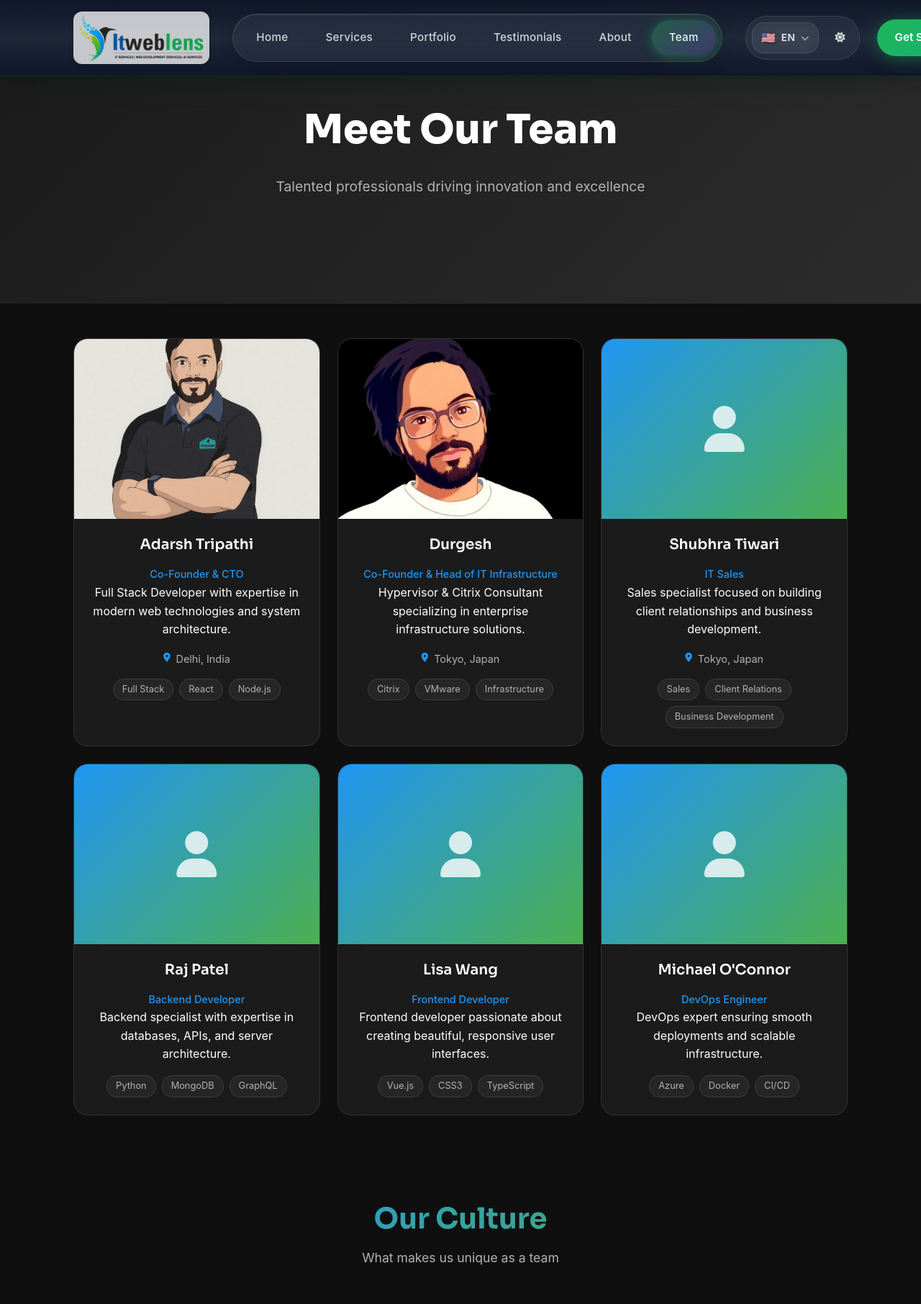
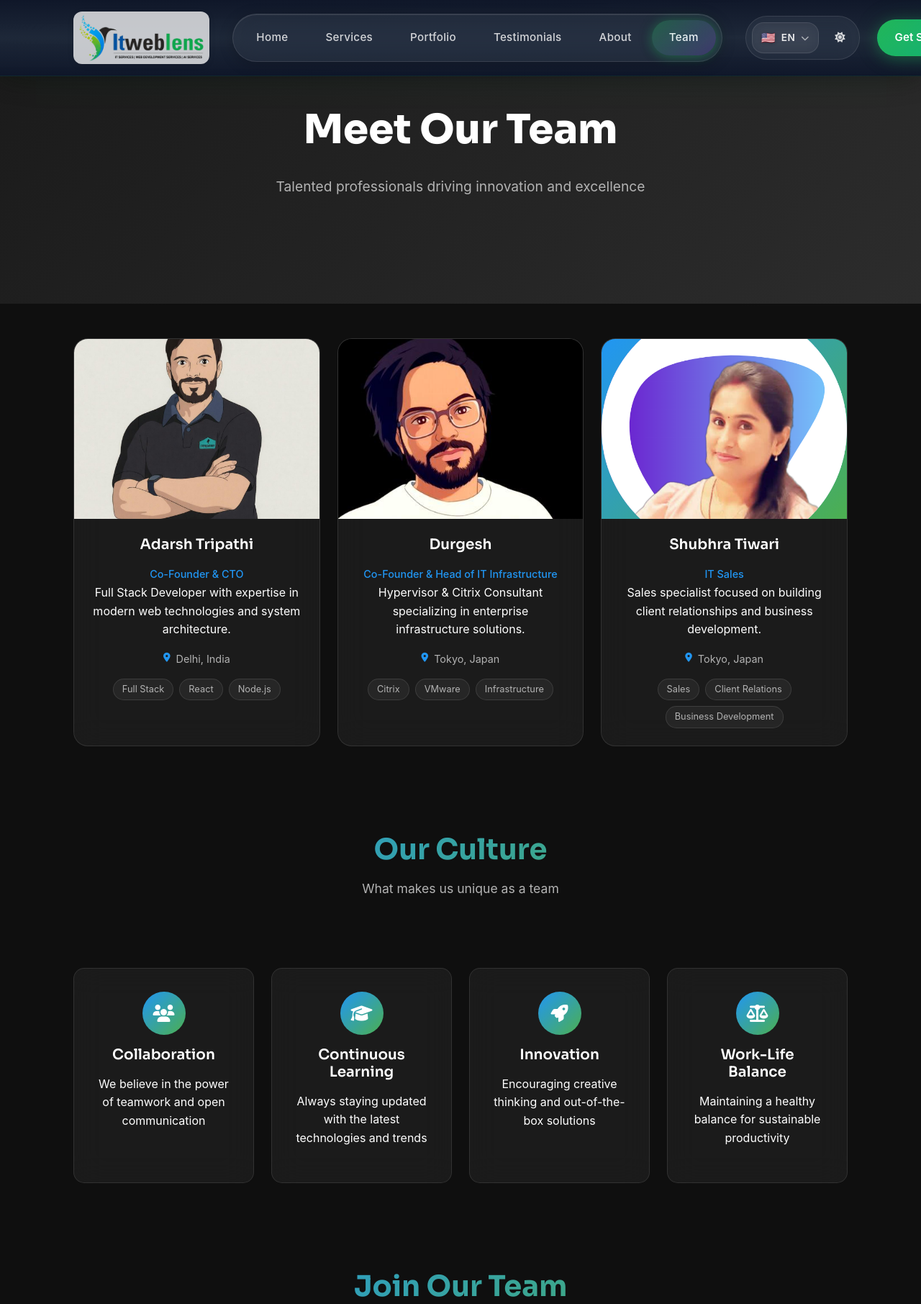
Before and after one commit to adarshtiwari1998/ITWebLens_layout_revamp, a Flask app: page /team in a window 1280 px wide. Shown: the top 1812 px of the page at 72% size. Run offline with Flask 3, Linux system fonts and the light colour scheme.

Commit message:
Update team page with new member information and remove outdated entries
Add LinkedIn link for Durgesh Kushwaha, replace placeholder for Shubhra Tiwari, and remove Raj Patel and Lisa Wang's profiles from the team section.

Replit-Commit-Author: Agent
Replit-Commit-Session-Id: 61ef92a6-6f87-44e0-851e-8ccde1caf1d3
Replit-Commit-Checkpoint-Type: full_checkpoint
Replit-Commit-Screenshot-Url: https://storage.googleapis.com/screenshot-production-us-central1/07fe1e53-98a2-4048-8a93-0d783c694d2a/61ef92a6-6f87-44e0-851e-8ccde1caf1d3/yd7aXg9

```diff
--- a/templates/team.html
+++ b/templates/team.html
@@ -52,6 +52,7 @@
                         <img src="{{ url_for('static', filename='images/team-durgesh.jpg') }}" alt="Durgesh">
                         <div class="team-overlay">
                             <div class="social-links">
+                                <a href="https://www.linkedin.com/in/durgesh-kushwaha-8936a6163/" target="_blank"><i class="fab fa-linkedin"></i></a>
                                 <a href="mailto:durgesh.k@itweblens.com"><i class="fas fa-envelope"></i></a>
                             </div>
                         </div>
@@ -75,9 +76,7 @@
             <div class="col-lg-4 col-md-6 mb-4" data-aos="fade-up" data-aos-delay="300">
                 <div class="team-card">
                     <div class="team-image">
-                        <div class="placeholder-avatar">
-                            <i class="fas fa-user"></i>
-                        </div>
+                        <img src="{{ url_for('static', filename='images/team-shubhra.jpg') }}" alt="Shubhra Tiwari">
                         <div class="team-overlay">
                             <div class="social-links">
                                 <a href="https://www.linkedin.com/in/shubhra-tiwari-75768b196/" target="_blank"><i class="fab fa-linkedin"></i></a>
@@ -101,86 +100,6 @@
                 </div>
             </div>
 
-            <div class="col-lg-4 col-md-6 mb-4" data-aos="fade-up" data-aos-delay="400">
-                <div class="team-card">
-                    <div class="team-image">
-                        <div class="placeholder-avatar">
-                            <i class="fas fa-user"></i>
-                        </div>
-                        <div class="team-overlay">
-                            <div class="social-links">
-                                <a href="#"><i class="fab fa-linkedin"></i></a>
-                                <a href="#"><i class="fab fa-github"></i></a>
-                                <a href="#"><i class="fab fa-stack-overflow"></i></a>
-                            </div>
-                        </div>
-                    </div>
-                    <div class="team-content">
-                        <h5>Raj Patel</h5>
-                        <span class="position" data-translate="team.backend.position">Backend Developer</span>
-                        <p data-translate="team.backend.bio">Backend specialist with expertise in databases, APIs, and server architecture.</p>
-                        <div class="skills">
-                            <span class="skill">Python</span>
-                            <span class="skill">MongoDB</span>
-                            <span class="skill">GraphQL</span>
-                        </div>
-                    </div>
-                </div>
-            </div>
-
-            <div class="col-lg-4 col-md-6 mb-4" data-aos="fade-up" data-aos-delay="500">
-                <div class="team-card">
-                    <div class="team-image">
-                        <div class="placeholder-avatar">
-                            <i class="fas fa-user"></i>
-                        </div>
-                        <div class="team-overlay">
-                            <div class="social-links">
-                                <a href="#"><i class="fab fa-linkedin"></i></a>
-                                <a href="#"><i class="fab fa-github"></i></a>
-                                <a href="#"><i class="fab fa-codepen"></i></a>
-                            </div>
-                        </div>
-                    </div>
-                    <div class="team-content">
-                        <h5>Lisa Wang</h5>
-                        <span class="position" data-translate="team.frontend.position">Frontend Developer</span>
-                        <p data-translate="team.frontend.bio">Frontend developer passionate about creating beautiful, responsive user interfaces.</p>
-                        <div class="skills">
-                            <span class="skill">Vue.js</span>
-                            <span class="skill">CSS3</span>
-                            <span class="skill">TypeScript</span>
-                        </div>
-                    </div>
-                </div>
-            </div>
-
-            <div class="col-lg-4 col-md-6 mb-4" data-aos="fade-up" data-aos-delay="600">
-                <div class="team-card">
-                    <div class="team-image">
-                        <div class="placeholder-avatar">
-                            <i class="fas fa-user"></i>
-                        </div>
-                        <div class="team-overlay">
-                            <div class="social-links">
-                                <a href="#"><i class="fab fa-linkedin"></i></a>
-                                <a href="#"><i class="fab fa-microsoft"></i></a>
-                                <a href="#"><i class="fab fa-aws"></i></a>
-                            </div>
-                        </div>
-                    </div>
-                    <div class="team-content">
-                        <h5>Michael O'Connor</h5>
-                        <span class="position" data-translate="team.devops.position">DevOps Engineer</span>
-                        <p data-translate="team.devops.bio">DevOps expert ensuring smooth deployments and scalable infrastructure.</p>
-                        <div class="skills">
-                            <span class="skill">Azure</span>
-                            <span class="skill">Docker</span>
-                            <span class="skill">CI/CD</span>
-                        </div>
-                    </div>
-                </div>
-            </div>
         </div>
     </div>
 </section>
```
Also changed, not shown: attached_assets/image_1756151271784.png (added), attached_assets/image_1756151278591.png (added), static/images/team-shubhra.jpg (added).
